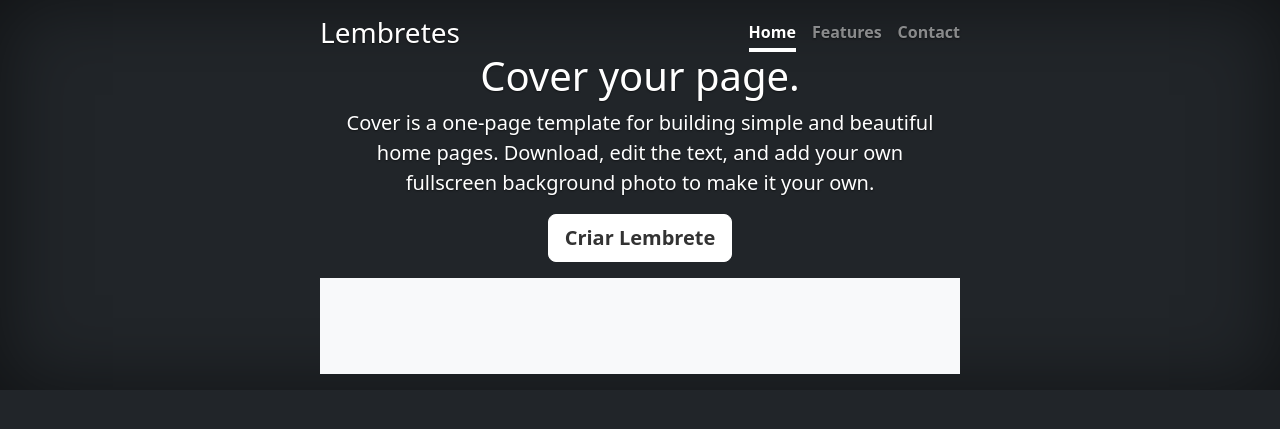
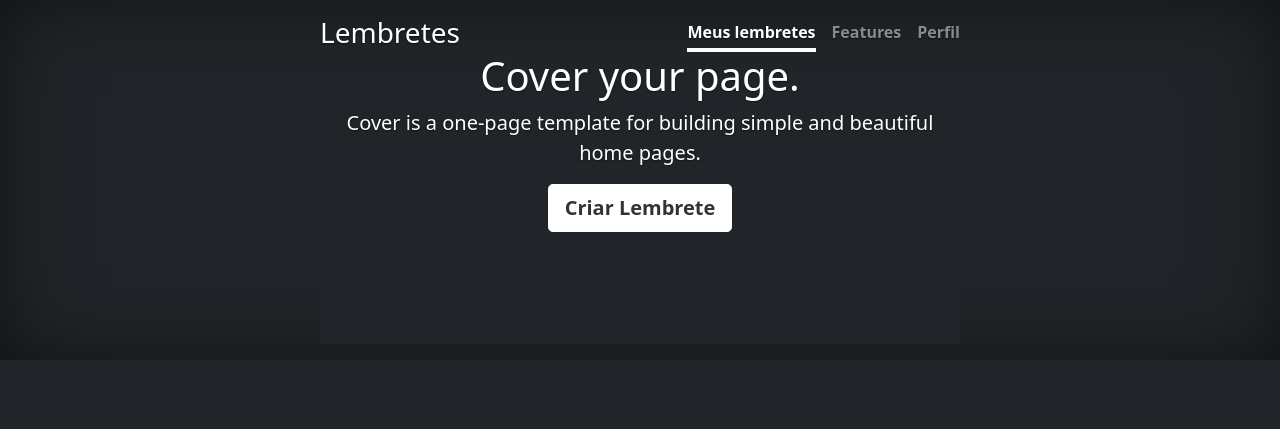
Before and after one commit to ailsonazevedo/Lembretes-Django, a Django app: page / in a window 1280 px wide. Shown: the top 429 px of the page. Run offline with Django 4.2, Linux system fonts and the light colour scheme; some libraries are stand-ins or nearby versions.

Commit message:
att home

```diff
--- a/siteLembrete/lembretes/templates/home.html
+++ b/siteLembrete/lembretes/templates/home.html
@@ -5,14 +5,13 @@
     <title>Seus Lembretes</title>
     <meta charset="utf-8">
 
-
     <link href="https://cdn.jsdelivr.net/npm/bootstrap@5.1.3/dist/css/bootstrap.min.css" rel="stylesheet" integrity="sha384-1BmE4kWBq78iYhFldvKuhfTAU6auU8tT94WrHftjDbrCEXSU1oBoqyl2QvZ6jIW3" crossorigin="anonymous">
 
     <meta name="generator" content="Hugo 0.88.1">
     <link rel="canonical" href="https://getbootstrap.com/docs/5.1/examples/cover/">
 
-    <!-- Bootstrap core CSS -->
-<link href="/docs/5.1/dist/css/bootstrap.min.css" rel="stylesheet" integrity="sha384-1BmE4kWBq78iYhFldvKuhfTAU6auU8tT94WrHftjDbrCEXSU1oBoqyl2QvZ6jIW3" crossorigin="anonymous">
+    <!-- Bootstrap core CSS
+<link href="/docs/5.1/dist/css/bootstrap.min.css" rel="stylesheet" integrity="sha384-1BmE4kWBq78iYhFldvKuhfTAU6auU8tT94WrHftjDbrCEXSU1oBoqyl2QvZ6jIW3" crossorigin="anonymous"> -->
 
     <!-- Favicons -->
 <link rel="apple-touch-icon" href="/docs/5.1/assets/img/favicons/apple-touch-icon.png" sizes="180x180">
@@ -52,34 +51,34 @@
           <div>
             <h3 class="float-md-start mb-0">Lembretes</h3>
             <nav class="nav nav-masthead justify-content-center float-md-end">
-              <a class="nav-link active" aria-current="page" href="#">Home</a>
+              <a class="nav-link active" aria-current="page" href="#">Meus lembretes</a>
               <a class="nav-link" href="#">Features</a>
-              <a class="nav-link" href="#">Contact</a>
+              <a class="nav-link" href="#">Perfil</a>
             </nav>
           </div>
         </header>
 
         <main class="px-3">
           <h1>Cover your page.</h1>
-          <p class="lead">Cover is a one-page template for building simple and beautiful home pages. Download, edit the text, and add your own fullscreen background photo to make it your own.</p>
+          <p class="lead">Cover is a one-page template for building simple and beautiful home pages.</p>
           <p class="lead">
             <a href="#" class="btn btn-lg btn-secondary fw-bold border-white bg-white">Criar Lembrete</a>
           </p>
         </main>
 
-        <div class="album py-5 bg-light">
+        <div class="album py-5 bg-dark">
           <div class="container">
 
             <div class="row">
               {% for i in Lembrete%}
               <div class="col-md-4">
                 <div class="card mb-4 box-shadow">
-                  <img class="card-img-top" src="/media/{{i.foto_projeto}}" alt="logo-projeto" style="max-height: 225px; max-width: 100%; display: block;">
+                  <img class="card-img-top" src="/media/{{i.file}}" alt="logo-projeto" style="max-height: 225px; max-width: 100%; display: block;">
                   <div class="card-body">
                     <p class="card-text">{{i.nome}}</p>
                     <div class="d-flex justify-content-between align-items-center">
                       <div class="btn-group">
-                        <a href="{% url 'ferramentas' i.id%}" class="btn btn-sm btn-outline-secondary">Abrir</a>
+                        <!--<a href="{% url 'ferramentas' i.id%}" class="btn btn-sm btn-outline-secondary">Abrir</a>-->
 
                         <button type="button" class="btn btn-sm btn-outline-secondary">Editar</button>
                       </div>
@@ -92,8 +91,6 @@
             </div>
           </div>
         </div>
-
-
         <footer class="mt-auto text-white-50">
           <!--<p>Cover template for <a href="https://getbootstrap.com/" class="text-white">Bootstrap</a>, by <a href="https://twitter.com/mdo" class="text-white">@mdo</a>.</p> -->
         </footer>
```
Also changed, not shown: siteLembrete/lembretes/templates/listLembrete.html (added).
